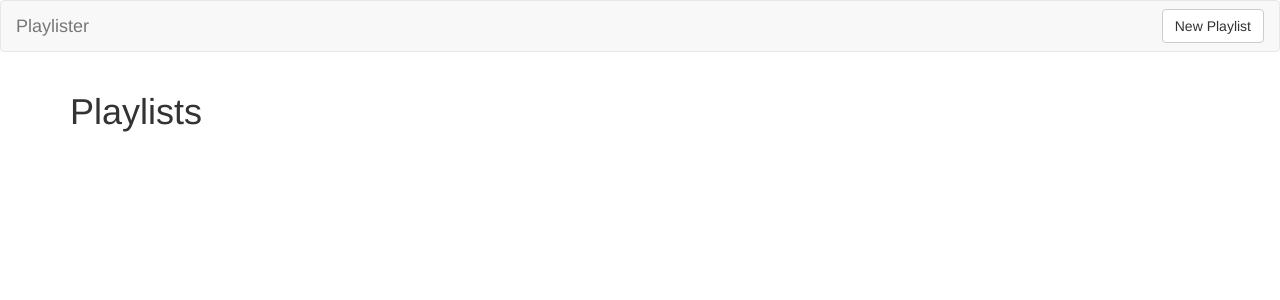
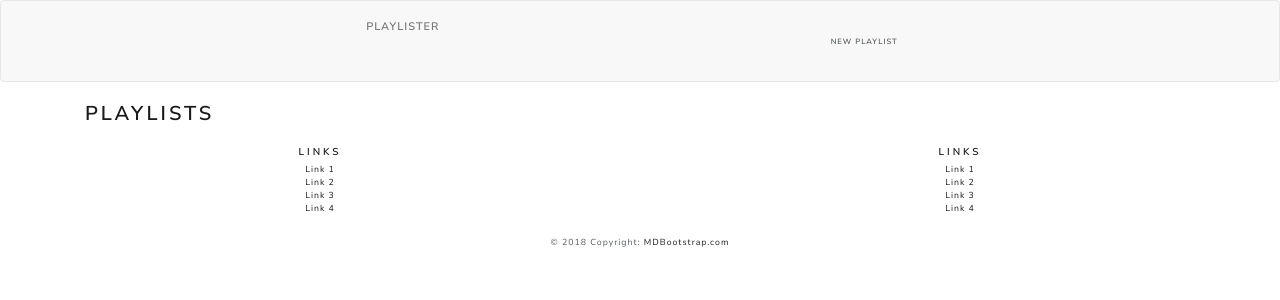
Before and after one commit to soundreaper/playlistr, a Flask app: page / in a window 1280 px wide. Shown: the top 300 px of the page. Run offline with Flask 2, Linux system fonts and the light colour scheme; data that the repository does not hold is empty; some libraries are stand-ins or nearby versions.

Commit message:
added created_at, footer, and bootstrap theme

```diff
--- a/app.py
+++ b/app.py
@@ -1,6 +1,7 @@
 from flask import Flask, render_template, request, redirect, url_for
 from pymongo import MongoClient
 from bson.objectid import ObjectId
+from datetime import datetime
 import os
 
 host = os.environ.get('MONGODB_URI', 'mongodb://localhost:27017/Playlister')
@@ -22,8 +23,10 @@ def playlists_submit():
     playlist = {
         'title': request.form.get('title'),
         'description': request.form.get('description'),
-        'videos': request.form.get('videos').split()
+        'videos': request.form.get('videos').split(),
+        'created_at': datetime.now()
     }
+    print(playlist)
     playlist_id = playlists.insert_one(playlist).inserted_id
     return redirect(url_for('playlists_show', playlist_id=playlist_id))
 
--- a/templates/base.html
+++ b/templates/base.html
@@ -7,13 +7,46 @@
     <title>Playlister</title>
     <!-- Latest compiled and minified CSS -->
     <link rel='stylesheet' href='https://maxcdn.bootstrapcdn.com/bootstrap/3.3.7/css/bootstrap.min.css'>
+    <link rel='stylesheet' href='https://bootswatch.com/4/lux/bootstrap.min.css'>
 </head>
 <body>
     {% include 'partials/navbar.html' %}
     <div class='container'>
       {% block content %}{% endblock %}
     </div>
+
+    <!-- Footer -->
+    <footer class='page-footer font-small blue pt-4'>
+      <div class='container-fluid text-center'>
+          <div class='row'>
+          <hr class='clearfix w-100 d-md-none pb-3'>
+          <div class='col-md-6 mb-md-0 mb-3'>
+              <h5 class='text-uppercase'>Links</h5>
+              <ul class='list-unstyled'>
+                  <li><a href='#!'>Link 1</a></li>
+                  <li><a href='#!'>Link 2</a></li>
+                  <li><a href='#!'>Link 3</a></li>
+                  <li><a href='#!'>Link 4</a></li>
+              </ul>
+          </div>
+          <div class='col-md-6 mb-md-0 mb-3'>
+              <h5 class='text-uppercase'>Links</h5>
+              <ul class='list-unstyled'>
+                  <li><a href='#!'>Link 1</a></li>
+                  <li><a href='#!'>Link 2</a></li>
+                  <li><a href='#!'>Link 3</a></li>
+                  <li><a href='#!'>Link 4</a></li>
+              </ul>
+          </div>
+          </div>
+      </div>
+      <div class='footer-copyright text-center py-3'>© 2018 Copyright:
+        <a href='https://mdbootstrap.com/education/bootstrap/'> MDBootstrap.com</a>
+      </div>
+    </footer>
+
     <!-- Latest compiled and minified JavaScript -->
     <script src='https://maxcdn.bootstrapcdn.com/bootstrap/3.3.7/js/bootstrap.min.js'></script>
+
 </body>
 </html>
--- a/templates/playlists_show.html
+++ b/templates/playlists_show.html
@@ -3,7 +3,11 @@
 <a href='/'>Back to Home</a>
 <div class='row'>
     <div class='col-sm-6 col-sm-offset-3'>
-        <h1>{{ playlist.title }}</h1>
+        <h1>{{playlist.title}}</h1>
+        {% if playlist.created_at %}
+        <p class='text-muted'>Created on {{ playlist.created_at.strftime('%A, %d %B, %Y') }}
+            at {{ playlist.created_at.strftime('%I:%M %p') }}</p>
+        {% endif %}
         <h2>{{ playlist.description }}</h2>
         {% for video in playlist.videos %}
             <div class="card"><div class="card-body">
```
